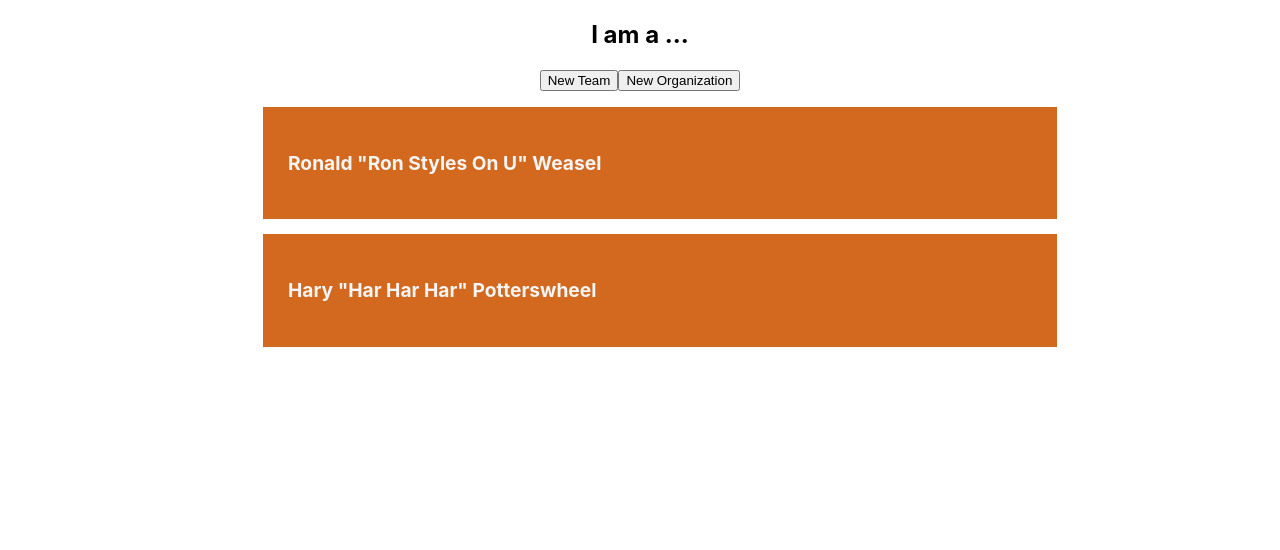
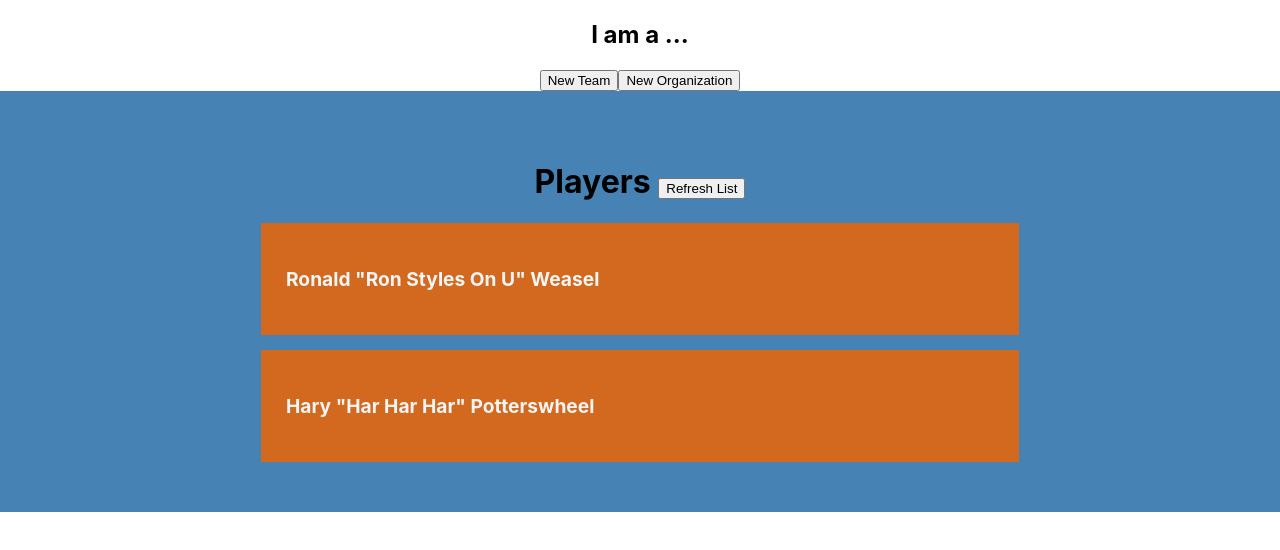
Before and after one commit to TylerSmall19/esports_manager, a React (Create React App) app in the folder manager_platform/: page / in a window 1280 px wide. Shown: the top 550 px of the page. Built offline with nearby package versions, Linux system fonts and the light colour scheme.

Commit message:
Change the styling for the list container

```diff
--- a/manager_platform/src/components/playerScouting/playerInfoList.jsx
+++ b/manager_platform/src/components/playerScouting/playerInfoList.jsx
@@ -1,13 +1,13 @@
 import React, { useEffect, useState } from 'react';
 import { GameApi } from '../../services/apiService/gameApi';
 import { PlayerInfoDisplay } from './playerInfoDisplay.tsx';
+import styles from './playerInfoList.module.css';
 
 export const PlayerInfoList = () => {
   const [players, setPlayers] = useState([]);
   const [initialized, setInitialized] = useState(false);
 
   const setPlayersList = async () => {
-    GameApi.authToken = 'Foo';
     const list = await GameApi.getPlayerList();
     setPlayers(list);
     setInitialized(true);
@@ -19,10 +19,11 @@ export const PlayerInfoList = () => {
   });
 
   return (
-    <ul>
+    <div className={styles.container}>
+      <h1>Players <button onClick={setPlayersList}>Refresh List</button></h1>
       {players.map((player, i) => {
-        return (<PlayerInfoDisplay key={`${player.Name}_${i}`} player={player} />)
+        return (<PlayerInfoDisplay key={`${player.Name}_${i}`} player={player} />);
       })}
-    </ul>
+    </div>
   );
 };
--- /dev/null
+++ b/manager_platform/src/components/playerScouting/playerInfoList.module.css
@@ -0,0 +1,4 @@
+.container {
+  background: steelblue;
+  padding: 50px;
+}
```
